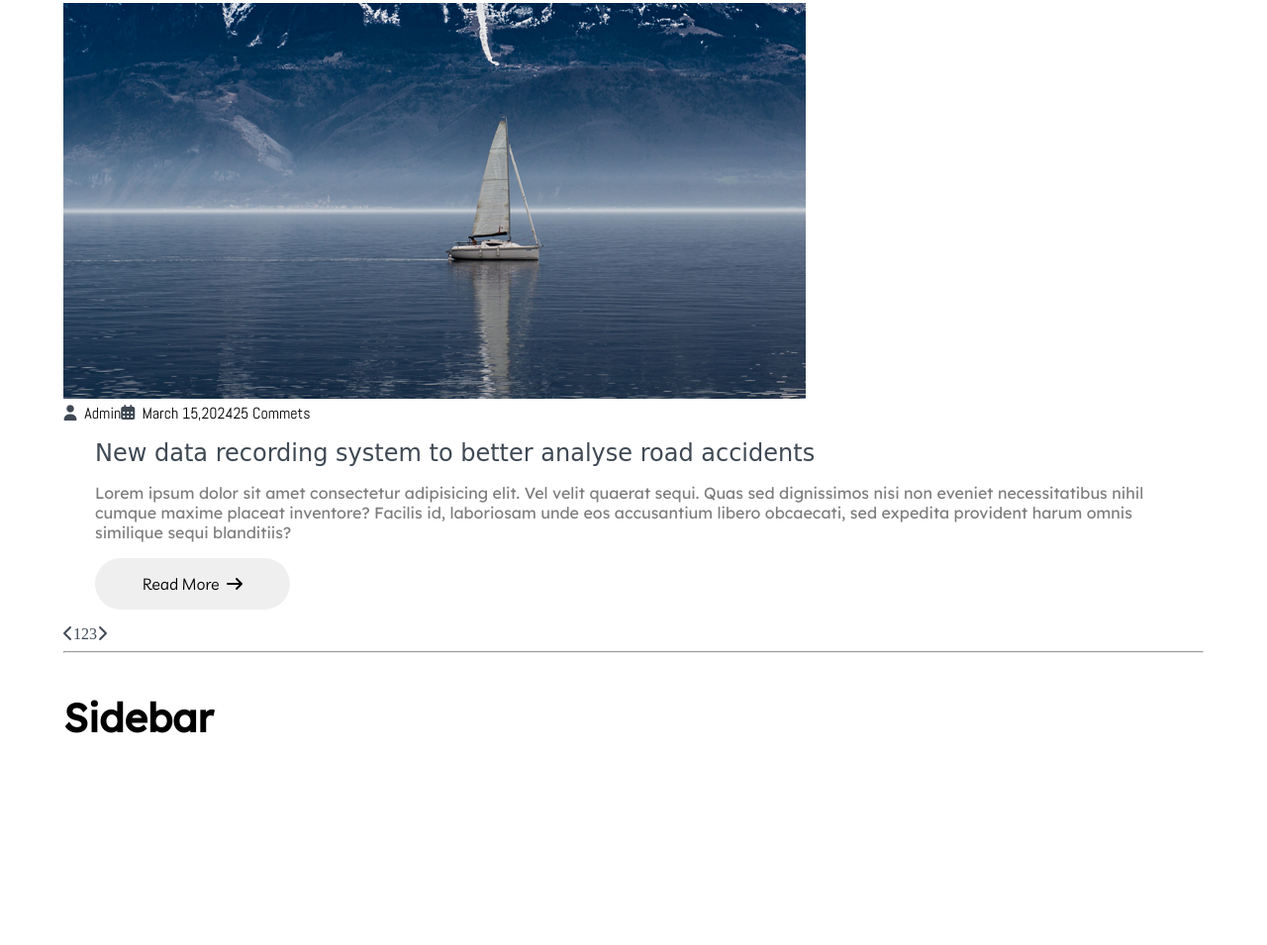
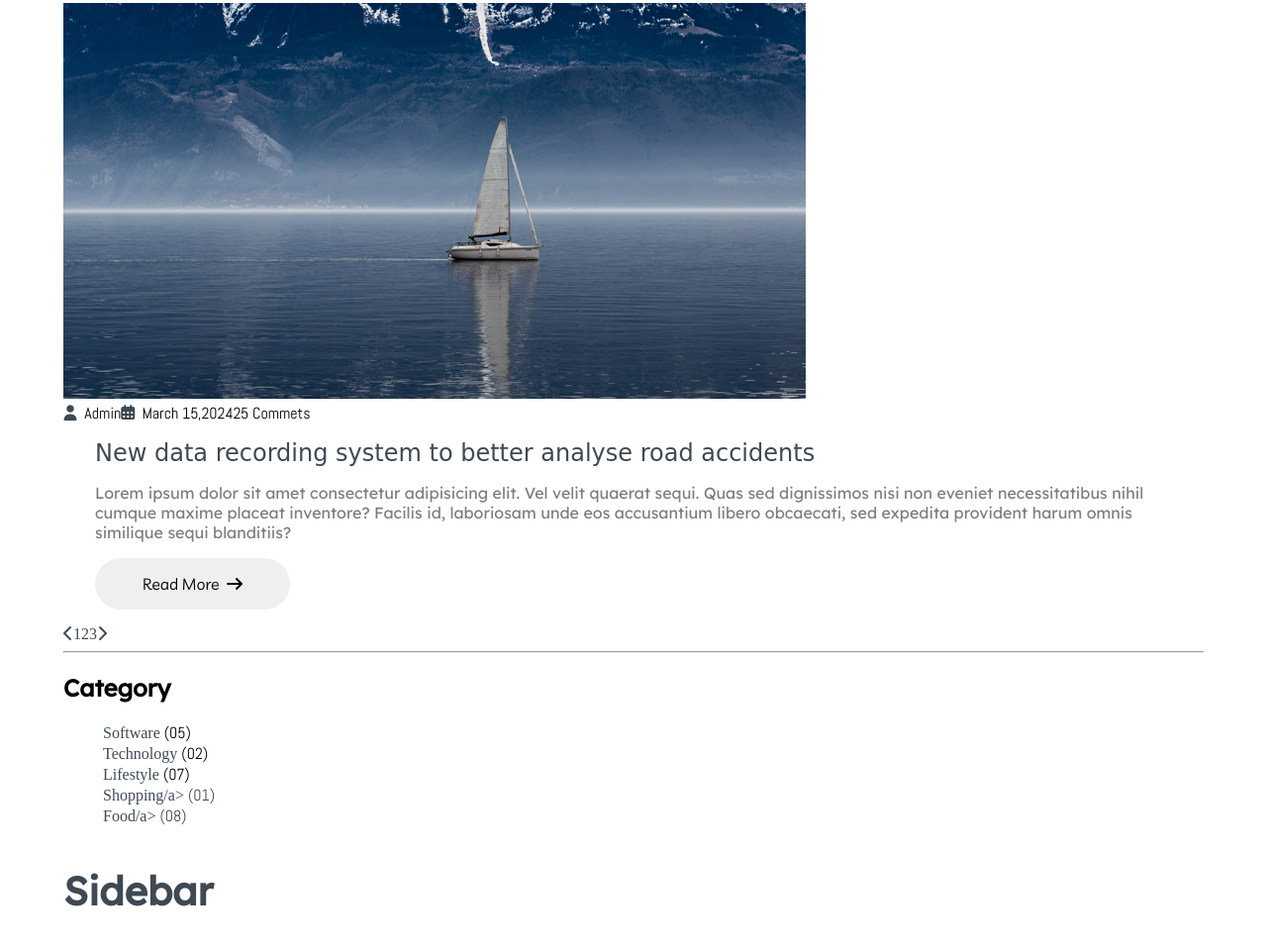
Before and after one commit to patrickarmani/blog-test, a plain HTML site: page index.html in a window 1280 px wide. Shown: the part 3296-4251 px from the top of the page at 99% size. Before the commit the page ends 4086 px from the top, so only its background shows below. Drawn offline with Linux system fonts and the light colour scheme; a web font is replaced by a local one.

Commit message:
Second Commit

```diff
--- a/index.html
+++ b/index.html
@@ -3,7 +3,7 @@
 <head>
     <meta charset="UTF-8">
     <meta name="viewport" content="width=device-width, initial-scale=1.0">
-    <title>Blooger</title>
+    <title>Blogger</title>
 
     <!--Font Awesome Icons-->
     <link rel="stylesheet" href="./css/all.css">
@@ -230,14 +230,39 @@
                     </div>
                     <div class="pagination flex-row">
                         <a href="#"><i class="fas fa-chevron-left"></i></a>
-                        <a href="#">1</a>
-                        <a href="#">2</a>
-                        <a href="#">3</a>
+                        <a href="#" class="pages">1</a>
+                        <a href="#" class="pages">2</a>
+                        <a href="#" class="pages">3</a>
                         <a href="#"><i class="fas fa-chevron-right"></i></a>
                     </div>
                     <hr>
                 </div>
                 <aside class="sidebar">
+                    <div clas="category">
+                        <h2>Category</h2>
+                        <ul class="category-list">
+                            <li class="list-items">
+                                <a href="#">Software</a>
+                                <span>(05)</span>
+                            </li>
+                            <li class="list-items">
+                                <a href="#">Technology</a>
+                                <span>(02)</span>
+                            </li>
+                            <li class="list-items">
+                                <a href="#">Lifestyle</a>
+                                <span>(07)</span>
+                            </li>
+                            <li class="list-items">
+                                <a href="#">Shopping/a>
+                                <span>(01)</span>
+                            </li>
+                            <li class="list-items">
+                                <a href="#">Food/a>
+                                <span>(08)</span>
+                            </li>
+                        </ul>
+                    </div>
                     <h1>Sidebar</h1>
 
                 </aside>
```
